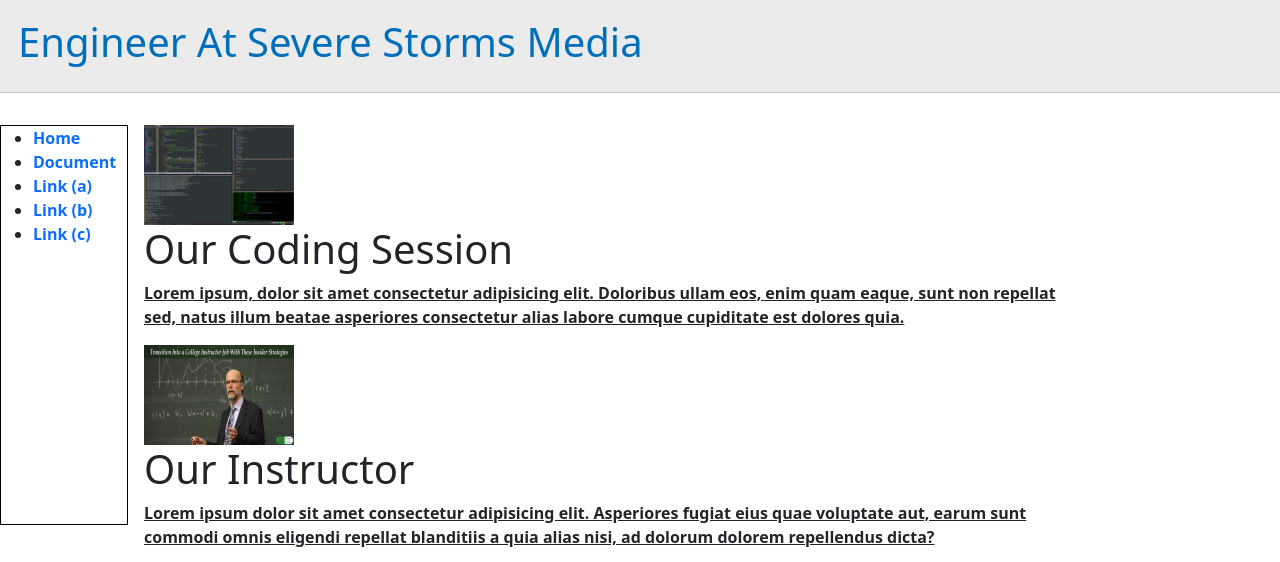
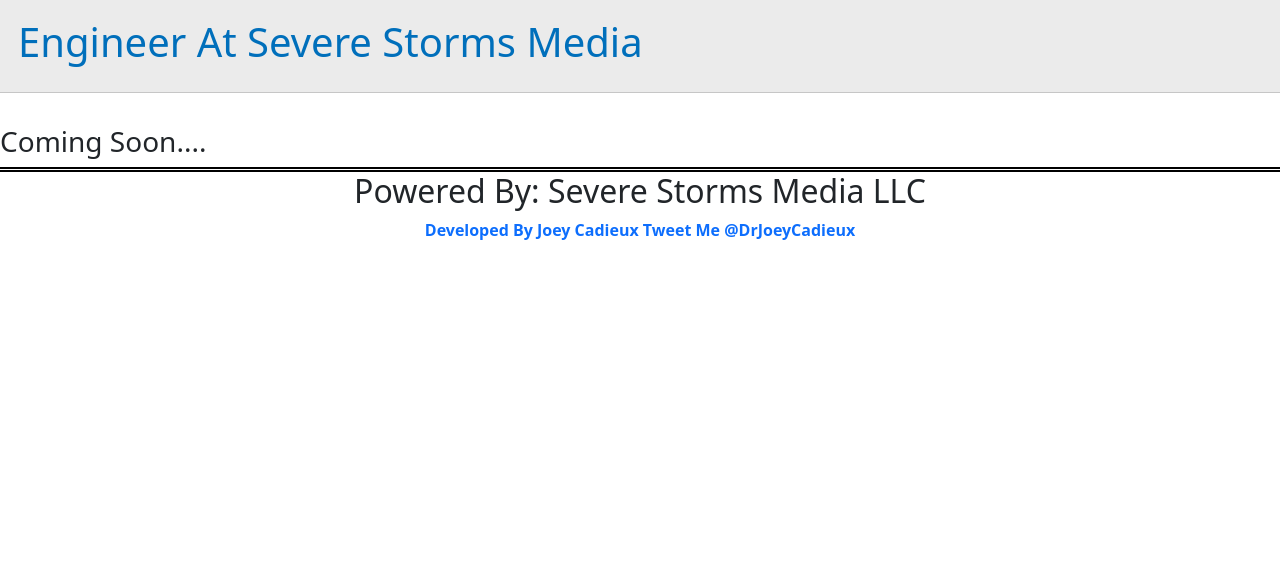
Before and after one commit to JoeyCreator/Severe-Storms-Media---Map, a plain HTML site: page index.html in a window 1280 px wide. Shown: the top 562 px of the page. Drawn offline with nearby package versions, Linux system fonts and the light colour scheme.

```diff
--- a/index.html
+++ b/index.html
@@ -16,7 +16,10 @@
 		<h1>Engineer At Severe Storms Media</h1>
 	</header>
 
-	<nav>
+
+       <h3>Coming Soon....</h3>
+
+	<!-- <nav>
 		<ul>
 			<li><a href="/pages/">Home</a></li>
 			<li><a href="/pages/">Document</a></li>
@@ -72,7 +75,7 @@
               <p>Lorem ipsum dolor sit amet consectetur adipisicing elit. Rerum esse est laborum labore repudiandae odio libero accusamus nemo repellat? Fuga iusto mollitia voluptate earum maxime, exercitationem deleniti officia asperiores alias!</p>
           </section>
           </div>
-          </div>
+          </div> -->
 
 
 
```
